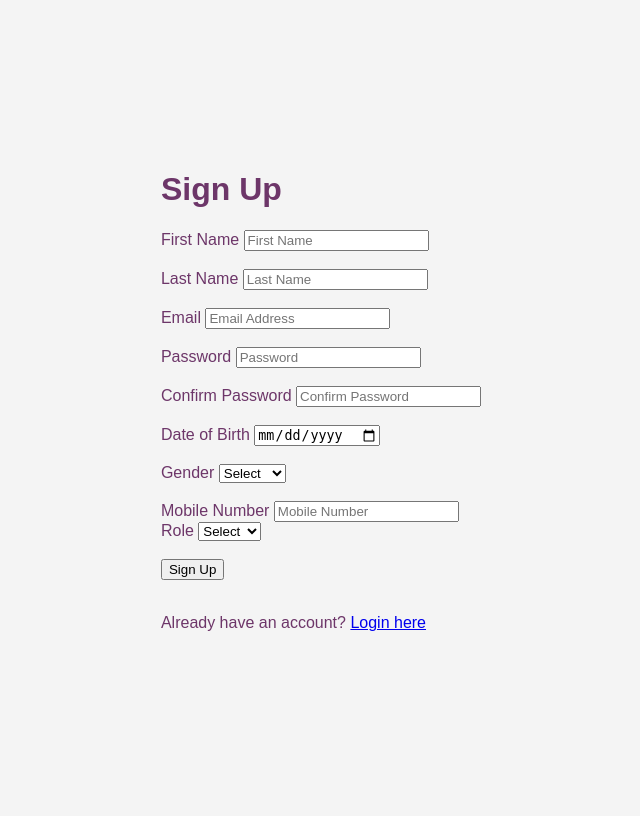
After one commit to Juliak10/se_project, a PHP site: page /signup2.html in a window 1280 px wide. The commit adds this page. Shown: the whole page, without its empty margins (319-959 px from the left). Run offline with PHP 8.4, Linux system fonts and the light colour scheme.

Commit message:
signup2.html

```diff
--- /dev/null
+++ b/signup2.html
@@ -0,0 +1,87 @@
+<!DOCTYPE html>
+<html lang="en">
+
+<head>
+    <meta charset="UTF-8">
+    <meta name="viewport" content="width=device-width, initial-scale=1.0">
+    <title>Sign Up</title>
+    <link rel="stylesheet" href="signup.css">
+</head>
+
+<body>
+    <div class="wrapper">
+        <h1>Sign Up</h1>
+        <form action="/submit-signup" method="post" enctype="multipart/form-data">
+            <div class="input-box">
+                <label for="fname">First Name</label>
+                <input type="text" id="fname" name="first_name" placeholder="First Name" required>
+            </div>
+            <br>
+            <div class="input-box">
+                <label for="lname">Last Name</label>
+                <input type="text" id="lname" name="last_name" placeholder="Last Name" required>
+            </div>
+            <br>
+
+            <div class="input-box">
+                <label for="email">Email</label>
+                <input type="email" id="email" name="email" placeholder="Email Address" required>
+            </div>
+            <br>
+
+            <div class="input-box">
+                <label for="password">Password</label>
+                <input type="password" id="password" name="password" placeholder="Password" required>
+            </div>
+            <br>
+
+            <div class="input-box">
+                <label for="confirmpassword">Confirm Password</label>
+                <input type="password" id="confirmpassword" name="confirm_password" placeholder="Confirm Password" required>
+            </div>
+            <br>
+
+            <div class="input-box">
+                <label for="dob">Date of Birth</label>
+                <input type="date" id="dob" name="dob" required>
+            </div>
+            <br>
+
+            <div class="input-box">
+                <label for="gender">Gender</label>
+                <select id="gender" name="gender" required>
+                    <option value="">Select</option>
+                    <option value="male">Male</option>
+                    <option value="female">Female</option>
+                    <option value="other">Other</option>
+                </select>
+            </div>
+            <br>
+
+            <div class="input-box">
+                <label for="mobile">Mobile Number</label>
+                <input type="tel" id="mobile" name="mobile" placeholder="Mobile Number" required>
+            </div>
+            <div class="input-box">
+                <label for="role">Role</label>
+                <select id="role" name="role" required>
+                    <option value="">Select</option>
+                    <option value="citizen">Citizen</option>
+                    <option value="staff">Staff</option>
+                </select>
+            </div>
+            <br>
+
+            <button type="submit" class="btn">Sign Up</button>
+        </form>
+        <br>
+
+        <div class="login-link">
+            <p>Already have an account? <a href="/login">Login here</a></p>
+        </div>
+        <br>
+
+    </div>
+</body>
+
+</html>
```
Also changed, not shown: signup.css (line endings or trailing spaces).
